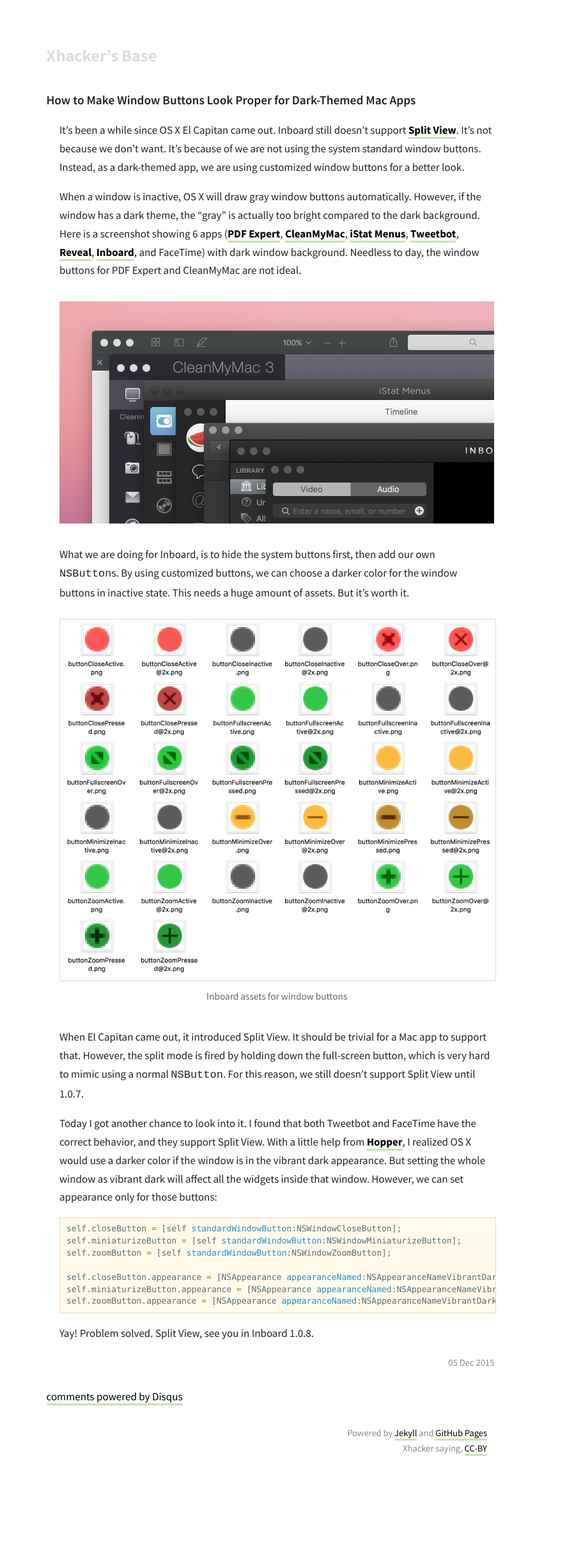
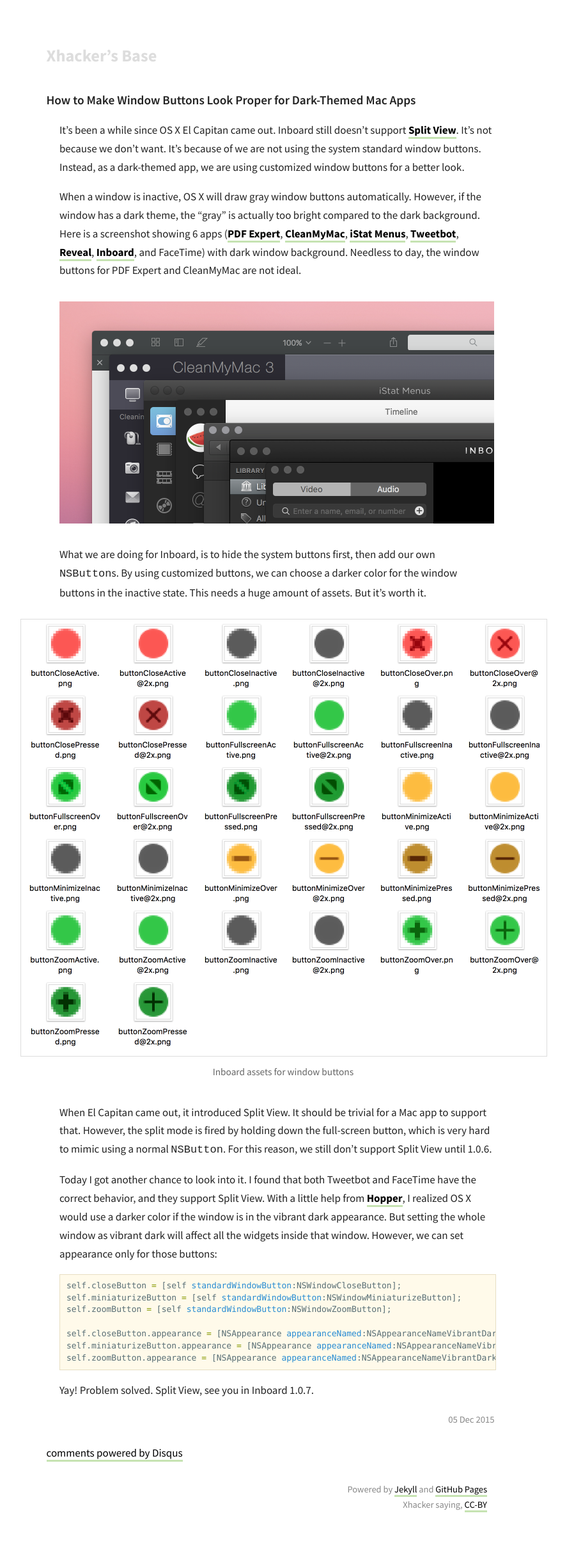
Before and after one commit to xhacker/xhacker.github.io, a Jekyll site: the page built from _posts/2015-12-05-dark-theme-window-buttons.md, in a window 1280 px wide. Shown: the whole page at 64% size, without its empty margins (217-1104 px from the left). Built offline with Jekyll 4.4.1, drawn with Linux system fonts in a browser that asks for light colours; nearby versions of some CDN libraries; comment, search, counter and statistics services are not loaded; before the commit the page ends 2348 px from its top, so only the background shows below that.

Commit message:
Minor edit

```diff
--- a/_posts/2015-12-05-dark-theme-window-buttons.md
+++ b/_posts/2015-12-05-dark-theme-window-buttons.md
@@ -2,6 +2,15 @@
 layout: post
 title: How to Make Window Buttons Look Proper for Dark-Themed Mac Apps
 ---
+
+<style>
+@media only screen and (min-device-width: 480px) {
+    #screenshot-window-buttons-assets {
+        width: 822px;
+        margin-left: -61px;
+    }
+}
+</style>
 
 It’s been a while since OS X El Capitan came out. Inboard still doesn’t support [Split View](https://support.apple.com/en-us/HT204948). It’s not because we don’t want. It’s because of we are not using the system standard window buttons. Instead, as a dark-themed app, we are using customized window buttons for a better look.
 
@@ -9,14 +18,14 @@
 
 <img class="" alt="Screenshot of 6 dark apps" width="680" src="/static/images/dark-theme-window-buttons/6-apps.png">
 
-What we are doing for Inboard, is to hide the system buttons first, then add our own `NSButton`s. By using customized buttons, we can choose a darker color for the window buttons in inactive state. This needs a huge amount of assets. But it’s worth it.
+What we are doing for Inboard, is to hide the system buttons first, then add our own `NSButton`s. By using customized buttons, we can choose a darker color for the window buttons in the inactive state. This needs a huge amount of assets. But it’s worth it.
 
-<figure>
+<figure id="screenshot-window-buttons-assets">
     <img class="bordered" alt="Screenshot of assets for window buttons" width="822" src="/static/images/dark-theme-window-buttons/traffic-lights.png">
     <figcaption>Inboard assets for window buttons</figcaption>
 </figure>
 
-When El Capitan came out, it introduced Split View. It should be trivial for a Mac app to support that. However, the split mode is fired by holding down the full-screen button, which is very hard to mimic using a normal `NSButton`. For this reason, we still doesn’t support Split View until 1.0.7.
+When El Capitan came out, it introduced Split View. It should be trivial for a Mac app to support that. However, the split mode is fired by holding down the full-screen button, which is very hard to mimic using a normal `NSButton`. For this reason, we still don’t support Split View until 1.0.6.
 
 Today I got another chance to look into it. I found that both Tweetbot and FaceTime have the correct behavior, and they support Split View. With a little help from [Hopper](http://www.hopperapp.com), I realized OS X would use a darker color if the window is in the vibrant dark appearance. But setting the whole window as vibrant dark will affect all the widgets inside that window. However, we can set appearance only for those buttons:
 
@@ -30,4 +39,4 @@
 self.zoomButton.appearance = [NSAppearance appearanceNamed:NSAppearanceNameVibrantDark];
 {% endhighlight %}
 
-Yay! Problem solved. Split View, see you in Inboard 1.0.8.
+Yay! Problem solved. Split View, see you in Inboard 1.0.7.
```
